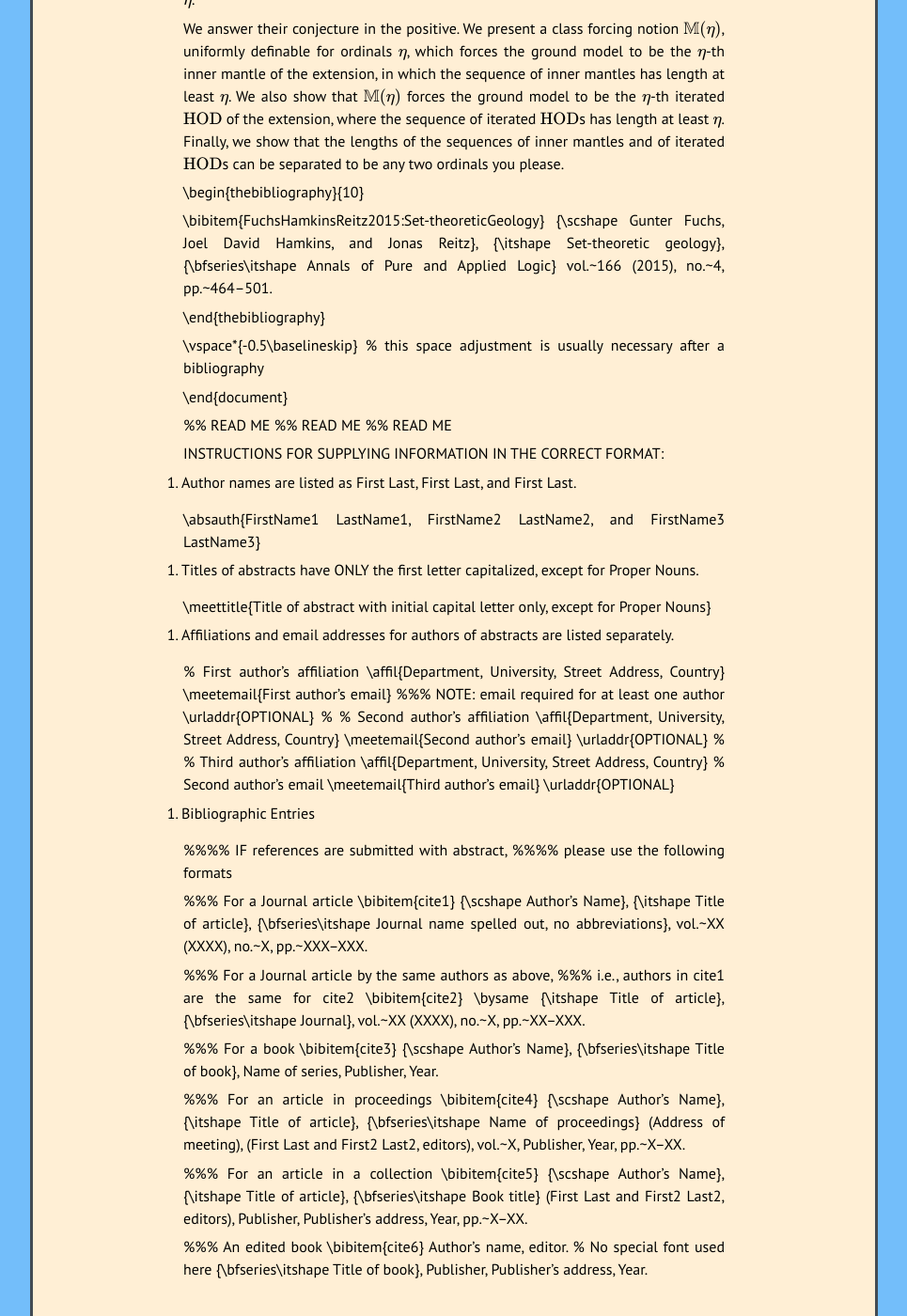
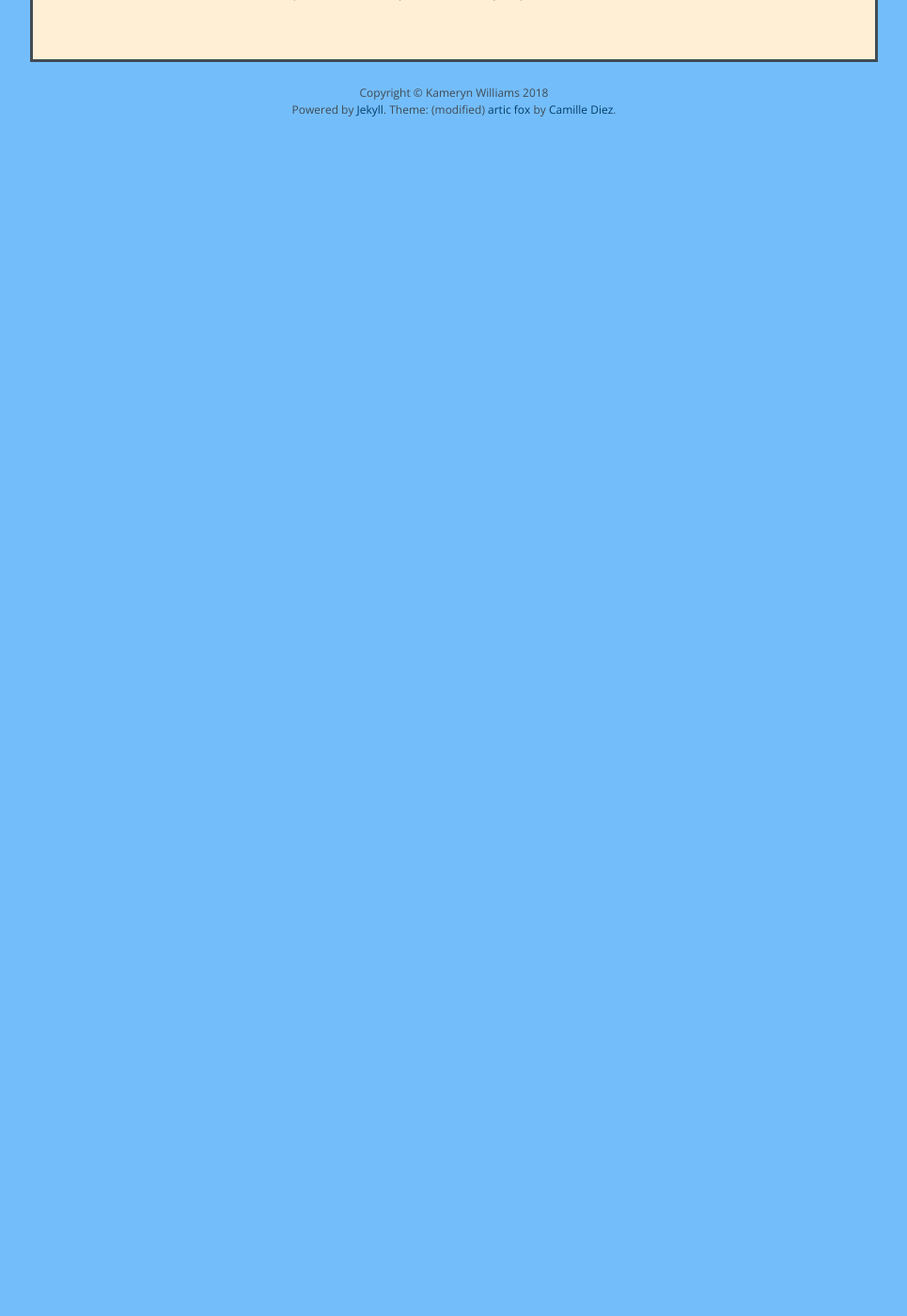
Before and after one commit to kamerynjw/kamerynjw.github.io, a Jekyll site: the page built from research/talks/2019-may-asl.md, in a window 1280 px wide and 1400 px high, scrolled down 604 px. Shown: the whole window at 94% size, without its empty margins (157-1122 px from the left). Built offline with Jekyll 4.4.1, drawn with Linux system fonts in a browser that asks for light colours; nearby versions of some CDN libraries; our own code applies the rules of GitHub Pages for plain Markdown files; formulas are drawn with MathJax 3; after the commit the page ends 900 px from its top, so only the background shows below that; some of the changed text lies outside the part shown.

Commit message:
forgot to clean up tex junk

```diff
--- a/research/talks/2019-may-asl.md
+++ b/research/talks/2019-may-asl.md
@@ -7,122 +7,6 @@ excerpt: "This is a contributed talk at the 2019 ASL Annual North American Meeti
 
 This is a contributed talk at the [2019 ASL Annual North American Meeting](https://asl2019.commons.gc.cuny.edu/) on Tuesday, 21 May 2019. It is about joint work with Jonas Reitz.
 
-An inner model $W \subseteq V$ is a *ground* if $V$ is a forcing extension of $W$ via a forcing notion $\mathbb{P} \in W$. The intersection of all the grounds is called the *mantle*, and it is the largest set-forcing-invariant inner model. Fuchs, Hamkins, and Reitz \cite{FuchsHamkinsReitz2015:Set-theoreticGeology} showed that there is a class forcing notion which forces the ground model to be the mantle of the extension. In that same article, they defined the sequence of \emph{inner mantles}, obtained by iterated the definition of the mantle to get the mantle of the mantle, the mantle of the mantle of the mantle, and so on, and conjectured that there is a class forcing to force the ground model to be the $\eta$-th inner mantle of the extension for any ordinal $\eta$.
+An inner model $W \subseteq V$ is a *ground* if $V$ is a forcing extension of $W$ via a forcing notion $\mathbb{P} \in W$. The intersection of all the grounds is called the *mantle*, and it is the largest set-forcing-invariant inner model. Fuchs, Hamkins, and Reitz showed that there is a class forcing notion which forces the ground model to be the mantle of the extension. In that same article, they defined the sequence of *inner mantles*, obtained by iterated the definition of the mantle to get the mantle of the mantle, the mantle of the mantle of the mantle, and so on, and conjectured that there is a class forcing to force the ground model to be the $\eta$-th inner mantle of the extension for any ordinal $\eta$.
 
 We answer their conjecture in the positive. We present a class forcing notion $\mathbb{M}(\eta)$, uniformly definable for ordinals $\eta$, which forces the ground model to be the $\eta$-th inner mantle of the extension, in which the sequence of inner mantles has length at least $\eta$. We also show that $\mathbb{M}(\eta)$ forces the ground model to be the $\eta$-th iterated $\mathrm{HOD}$ of the extension, where the sequence of iterated $\mathrm{HOD}$s has length at least $\eta$. Finally, we show that the lengths of the sequences of inner mantles and of iterated $\mathrm{HOD}$s can be separated to be any two ordinals you please.
-
-
-\begin{thebibliography}{10}
-
-\bibitem{FuchsHamkinsReitz2015:Set-theoreticGeology}
-{\scshape Gunter Fuchs, Joel David Hamkins, and Jonas Reitz},
-{\itshape Set-theoretic geology},
-{\bfseries\itshape Annals of Pure and Applied Logic}
-vol.~166 (2015), no.~4, pp.~464--501.
-
-\end{thebibliography}
-
-
-\vspace*{-0.5\baselineskip}
-% this space adjustment is usually necessary after a bibliography
-
-\end{document}
-
-
-%% READ ME
-%% READ ME
-%% READ ME
-
-INSTRUCTIONS FOR SUPPLYING INFORMATION IN THE CORRECT FORMAT:
-
-1. Author names are listed as First Last, First Last, and First Last.
-
-\absauth{FirstName1 LastName1, FirstName2 LastName2, and FirstName3 LastName3}
-
-
-2. Titles of abstracts have ONLY the first letter capitalized,
-except for Proper Nouns.
-
-\meettitle{Title of abstract with initial capital letter only, except for
-Proper Nouns}
-
-
-3. Affiliations and email addresses for authors of abstracts are
-  listed separately.
-
-% First author's affiliation
-\affil{Department, University, Street Address, Country}
-\meetemail{First author's email}
-%%% NOTE: email required for at least one author
-\urladdr{OPTIONAL}
-%
-% Second author's affiliation
-\affil{Department, University, Street Address, Country}
-\meetemail{Second author's email}
-\urladdr{OPTIONAL}
-%
-% Third author's affiliation
-\affil{Department, University, Street Address, Country}
-% Second author's email
-\meetemail{Third author's email}
-\urladdr{OPTIONAL}
-
-
-4. Bibliographic Entries
-
-%%%% IF references are submitted with abstract,
-%%%% please use the following formats
-
-%%% For a Journal article
-\bibitem{cite1}
-{\scshape Author's Name},
-{\itshape Title of article},
-{\bfseries\itshape Journal name spelled out, no abbreviations},
-vol.~XX (XXXX), no.~X, pp.~XXX--XXX.
-
-%%% For a Journal article by the same authors as above,
-%%% i.e., authors in cite1 are the same for cite2
-\bibitem{cite2}
-\bysame
-{\itshape Title of article},
-{\bfseries\itshape Journal},
-vol.~XX (XXXX), no.~X, pp.~XX--XXX.
-
-%%% For a book
-\bibitem{cite3}
-{\scshape Author's Name},
-{\bfseries\itshape Title of book},
-Name of series,
-Publisher,
-Year.
-
-%%% For an article in proceedings
-\bibitem{cite4}
-{\scshape Author's Name},
-{\itshape Title of article},
-{\bfseries\itshape Name of proceedings}
-(Address of meeting),
-(First Last and First2 Last2, editors),
-vol.~X,
-Publisher,
-Year,
-pp.~X--XX.
-
-%%% For an article in a collection
-\bibitem{cite5}
-{\scshape Author's Name},
-{\itshape Title of article},
-{\bfseries\itshape Book title}
-(First Last and First2 Last2, editors),
-Publisher,
-Publisher's address,
-Year,
-pp.~X--XX.
-
-%%% An edited book
-\bibitem{cite6}
-Author's name, editor. % No special font used here
-{\bfseries\itshape Title of book},
-Publisher,
-Publisher's address,
-Year.
```
